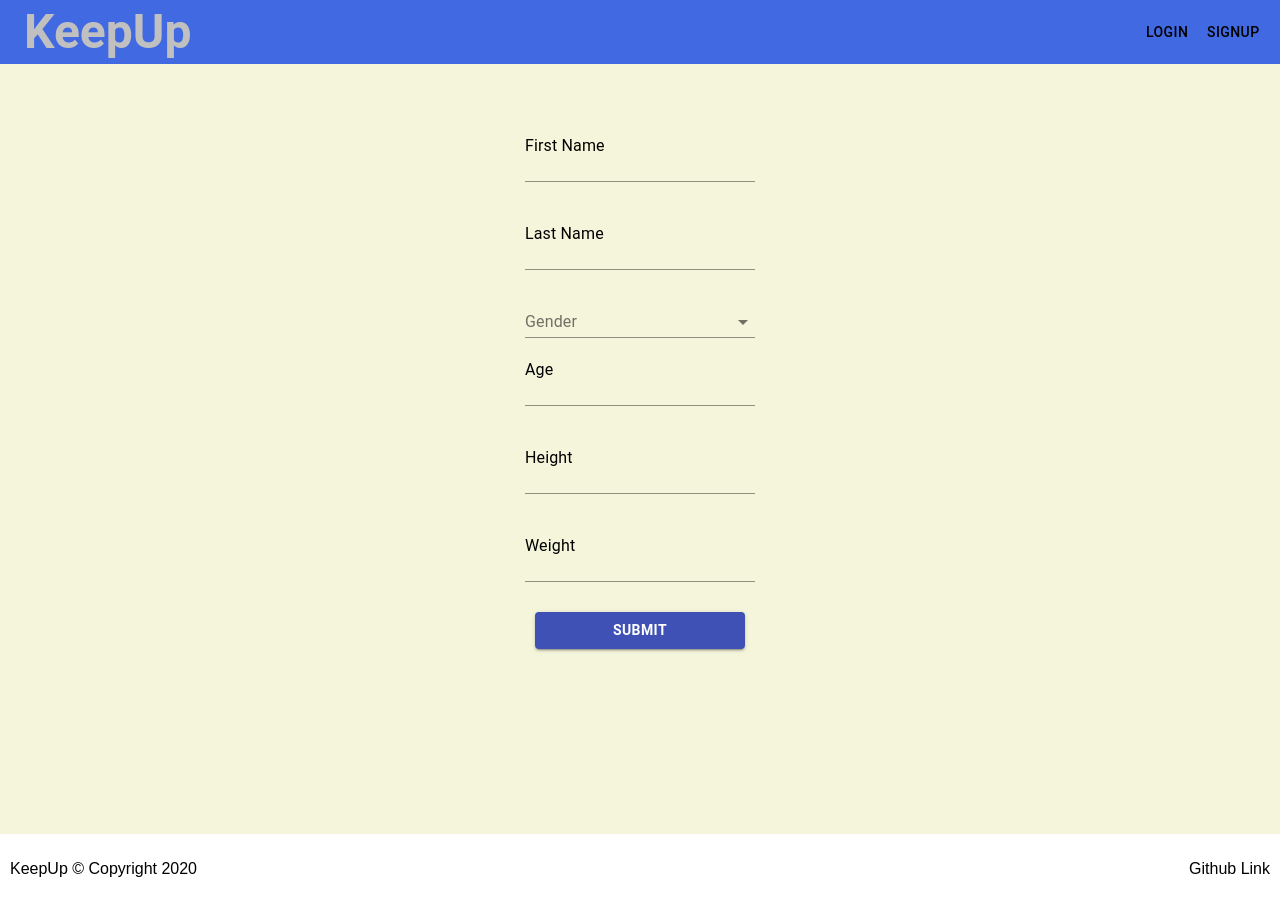
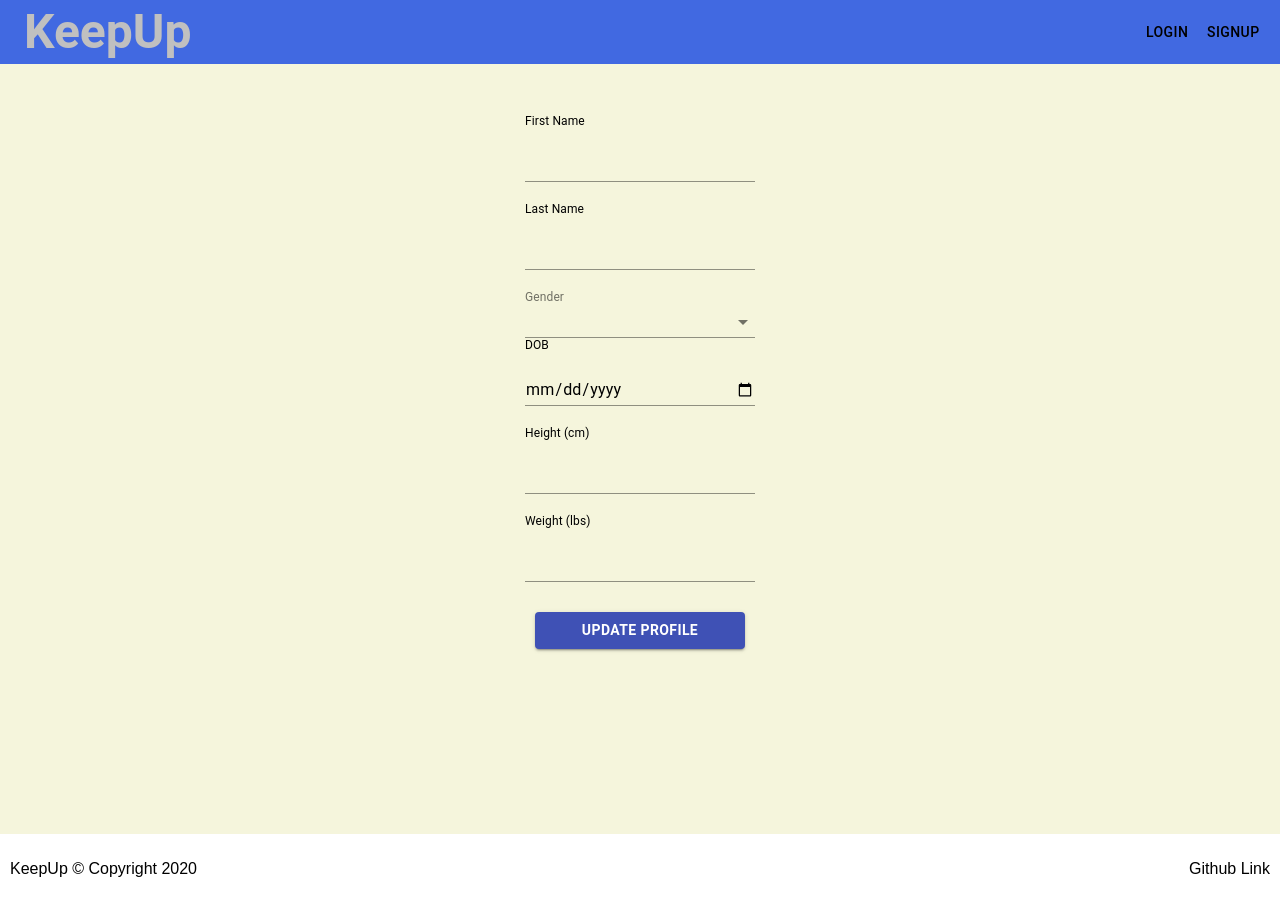
Before and after one commit to FoodieFSA/keepup, a React (Create React App) app: page /user-profile-setup in a window 1280 px wide. Built offline with nearby package versions, Linux system fonts and the light colour scheme.

Commit message:
working on userprofile

```diff
--- a/src/Components/AppTextField.js
+++ b/src/Components/AppTextField.js
@@ -29,7 +29,7 @@ const AppTextField = (props) => {
       <TextField
         // id='standard-basic'
         className={classes.root}
-        InputLabelProps={{ className: classes.input }}
+        InputLabelProps={{ className: classes.input, shrink: true }}
         InputProps={{ className: classes.input }}
         label={props.label}
         type={props.type}
--- a/src/pages/UserProfile.js
+++ b/src/pages/UserProfile.js
@@ -1,14 +1,24 @@
-// import {useState} from 'react'
+import { useState, useEffect } from 'react'
+import produce from 'immer'
 
 function UserProfile () {
-  // let [myProfile, setMyProfile] = useState({})
-  // let [firstName, setFirstName] = useState('')
-  // let [lastName, setLastName] = useState('')
-  // let [age, setAge] = useState(0)
-  // let [height, setHeight] = useState('')
-  // let [weight, setWeight] = useState('')
+  const [state, setState] = useState({ counter: 0, ticks: 10 })
+  // TODO: back-end call to retrieve user data from the db (axios?)
 
-  // TODO: back-end call to retrieve user data from the db (axios?)
+  useEffect(() => {
+    // TODO: fetch self user data and make it the state
+  }, [])
+
+  const handleOnClick = () => {
+    console.log('hit handle click')
+    setState(
+      produce((draftState) => {
+        // will only change specific fields listed, produce keeps copy of the old object
+        draftState.counter = state.counter + 1
+      })
+    )
+    // setState({counter: state.counter + 1})
+  }
 
   return (
     <div id="user-profile-page">
@@ -39,6 +49,10 @@ function UserProfile () {
       <div className="user-profile-info">
         <div>Weight</div>
       </div>
+
+      <button onClick={handleOnClick}>Button</button>
+      <p>Counter: {state.counter}</p>
+      <p>Ticks: {state.ticks}</p>
     </div>
   )
 }
--- a/src/pages/UserProfileForm.js
+++ b/src/pages/UserProfileForm.js
@@ -8,7 +8,7 @@ function UserProfileForm () {
   firstname
   lastname
   gender
-  age
+  dob
   height
   weight
   */
@@ -25,7 +25,7 @@ function UserProfileForm () {
       .oneOf(['Male', 'Female', 'Prefer not to say'])
       .required()
       .label('Gender'),
-    age: Yup.number().required().label('Age'),
+    dob: Yup.date().required().label('dob'),
     height: Yup.number().required().label('Height'),
     weight: Yup.number().required().label('Weight')
   })
@@ -33,6 +33,7 @@ function UserProfileForm () {
   // TODO after user submit the form, run this function
   const finalCommand = () => {
     console.log('hello')
+    // TODO: update user info
   }
 
   // TODO: decide if we should have password, address, exp level field
@@ -43,7 +44,7 @@ function UserProfileForm () {
           firstName: '',
           lastName: '',
           gender: '',
-          age: '',
+          dob: '',
           height: '',
           weight: ''
         }}
@@ -55,7 +56,7 @@ function UserProfileForm () {
           }
         }
         finalCommand={finalCommand}
-        buttonText="Submit"
+        buttonText="Update Profile"
       >
         {(formProps) => (
           <>
@@ -72,14 +73,18 @@ function UserProfileForm () {
               name="lastName"
             />
             <FormControl>
-              <InputLabel htmlFor="age-native-simple">Gender</InputLabel>
+              <InputLabel
+                shrink
+                id="demo-simple-select-placeholder-label-label"
+              >
+                Gender
+              </InputLabel>
               <Select
                 native
-                inputProps={{
-                  name: 'gender',
-                  id: 'gender-native-simple'
-                }}
-                // TODO: Need to change color from grey to black
+                label="Gender"
+                name="gender"
+                defaultValue={''}
+                // TODO: Need to change color from grey to white
               >
                 <option aria-label="None" value="" />
                 <option value="Male">Male</option>
@@ -89,25 +94,31 @@ function UserProfileForm () {
             </FormControl>
 
             <AppTextField
+              // not sure if we are doing age groups
               {...formProps}
-              // not sure if we are doing age groups
-              label="Age"
-              type="age"
-              name="age"
+              label="DOB"
+              type="date"
+              name="dob"
             />
             <AppTextField
               {...formProps}
               // height ranges? or options
-              label="Height"
+              label="Height (cm)"
               type="height"
               name="height"
+              InputLabelProps={{
+                shrink: true
+              }}
             />
             <AppTextField
               {...formProps}
               // weight ranges or options?
-              label="Weight"
+              label="Weight (lbs)"
               type="weight"
               name="weight"
+              InputLabelProps={{
+                shrink: true
+              }}
             />
           </>
         )}
```
